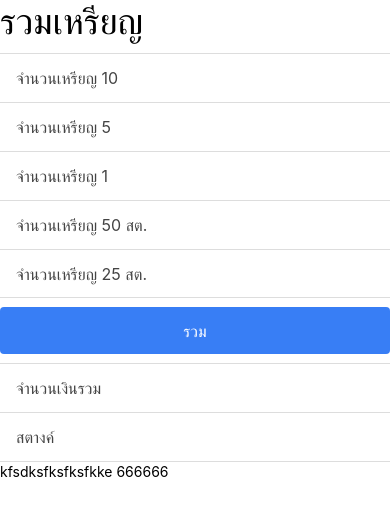
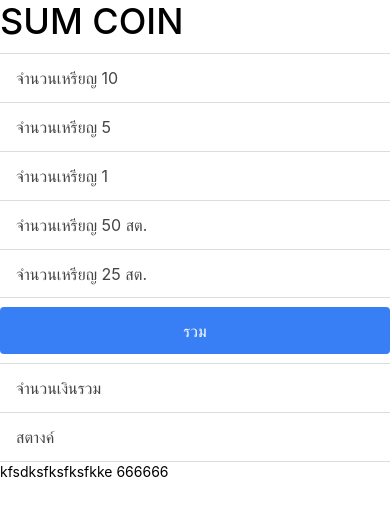
Before and after one commit to ton1146/Medals, a website: page www/index.html in a window 390 px wide. Drawn offline with Linux system fonts and the light colour scheme; some packages are replaced by stand-ins of ours; files that its build step writes are made by us from their sources.

Commit message:
Change Title

```diff
--- a/www/index.html
+++ b/www/index.html
@@ -25,7 +25,7 @@
 
     <ion-pane>
       <ion-header-bar class="bar-stable bar-dark">
-        <h1 class="title">รวมเหรียญ</h1>
+        <h1 class="title">SUM COIN</h1>
       </ion-header-bar>
       <ion-content>
       <div class="list">
```
